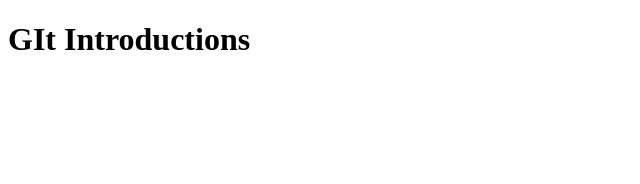
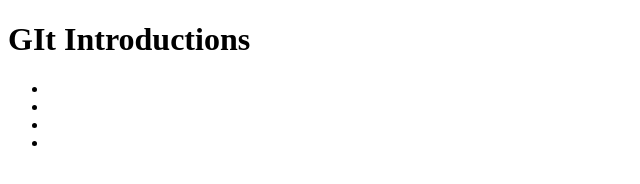
Before and after one commit to factorcode/Jan29, a plain HTML site: page index.html in a window 1280 px wide. Shown: the full height of the page, 0-640 px from the left. Drawn offline with Linux system fonts and the light colour scheme.

Commit message:
introducing navigation

```diff
--- a/index.html
+++ b/index.html
@@ -7,5 +7,14 @@
 </head>
 <body>
     <h1>GIt Introductions</h1>
+
+    <nav>
+        <ul>
+            <li></li>
+            <li></li>
+            <li></li>
+            <li></li>
+        </ul>
+    </nav>
 </body>
 </html>
```
